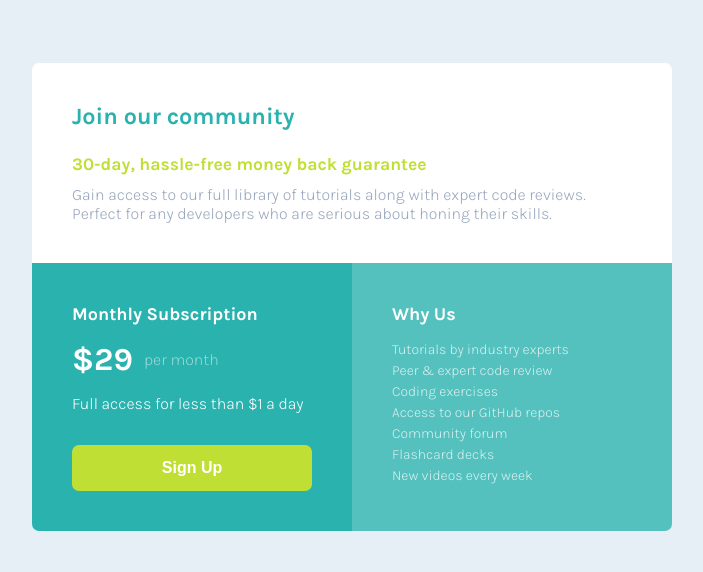
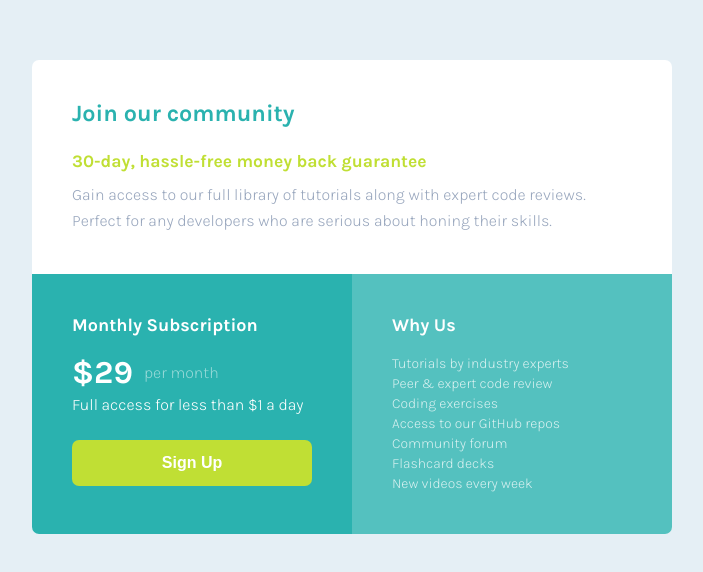
Before and after one commit to oanh-hth/FMS-Single-Price-Component, a plain HTML site: page index.html in a window 1280 px wide. Shown: the part 108-680 px from the top of the page, without its empty margins (288-991 px from the left). Drawn offline with Linux system fonts and the light colour scheme.

Commit message:
modify typography things

```diff
--- a/style.css
+++ b/style.css
@@ -12,19 +12,18 @@ ul {
 
 :root {
     --color-cyan: hsl(179, 62%, 43%);
+    --color-light-cyan: hsla(179, 62%, 43%,80%);
     --color-yellow: hsl(71, 73%, 54%);
     --color-neutral-gray: hsl(204, 43%, 93%);
     --color-neutral-blue: hsl(218, 22%, 67%);
-    --color-light-cyan: hsla(179, 62%, 43%,80%);
     --color-white-50: hsla(0, 0%, 100%, 50%);
     --color-white-75: hsla(0, 0%, 100%, 75%);
     --color-white-100: hsla(0, 0%, 100%, 100%);
 }
 
 body {
-    display: flex;
-    justify-content: center;
-    align-items: center;
+    display: grid;
+    place-items: center;
     min-height: 100vh;
     background-color: var(--color-neutral-gray);
     font-family: 'Karla', sans-serif;
@@ -48,11 +47,15 @@ h2 {
 h3 {
     color: var(--color-white-100);
     font-size: 1.125rem;
-    margin-bottom: 1rem;
+    margin-bottom: 1em;
 }
 
 h1, h2, h3 {
     font-weight: 700;
+}
+
+h2 + p {
+    line-height: 1.625rem;
 }
 
 .grid {
@@ -91,11 +94,11 @@ h1, h2, h3 {
 .cta h3+p {
     display: flex;
     align-items: center;
-    margin-bottom: 1rem;
+    margin-bottom: 0.25rem;
 }
 
 .cta h3+p+p {
-    margin-bottom: 2rem;
+    margin-bottom: 1.62rem;
 }
 
 .cta span:first-child {
@@ -131,7 +134,8 @@ button:focus {
 li {
     font-size: 0.875rem;
     color: var(--color-white-75);
-    margin-bottom: 0.25rem;
+    /* margin-bottom: 0.25rem; */
+    line-height: 1.25rem;
 
 }
 
```
